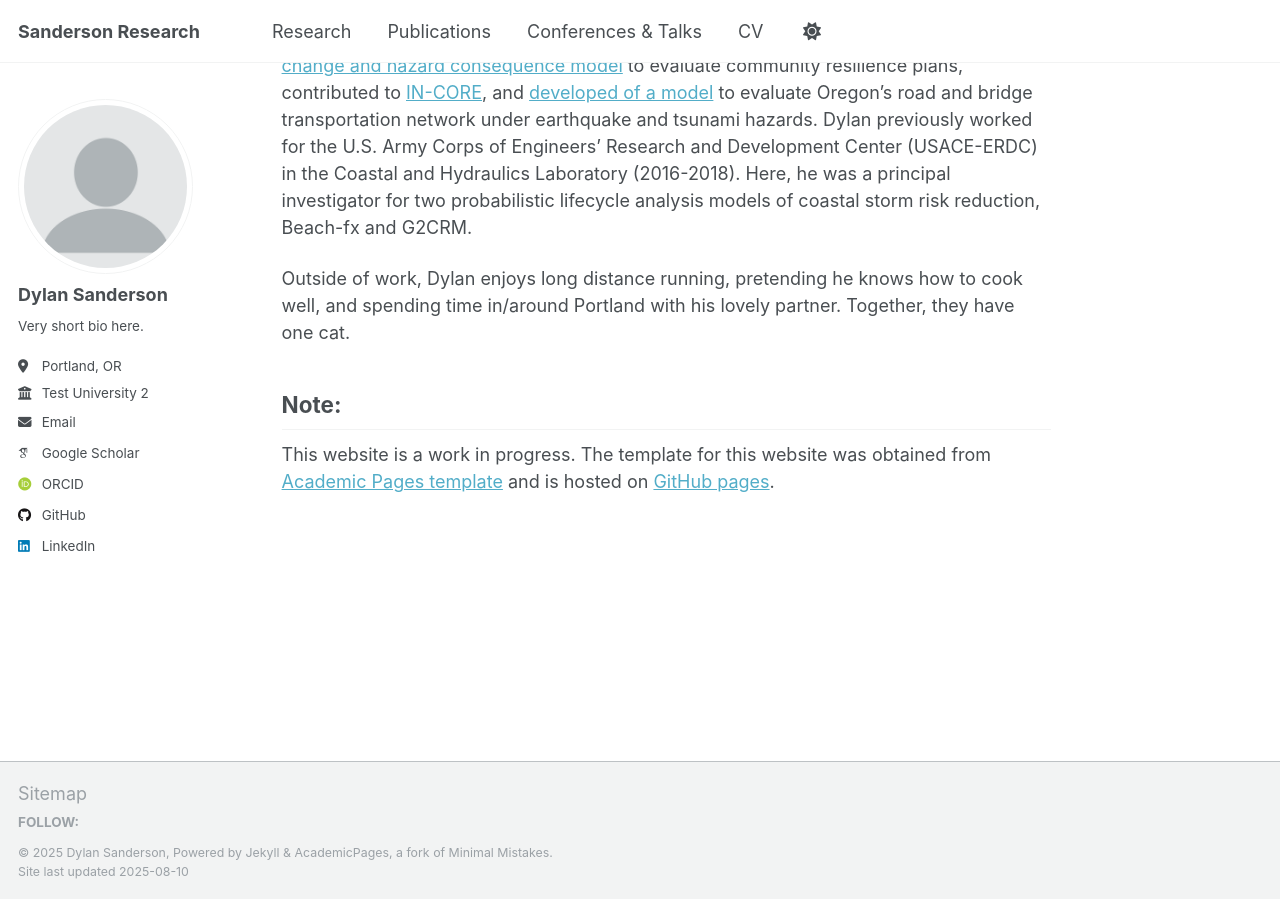
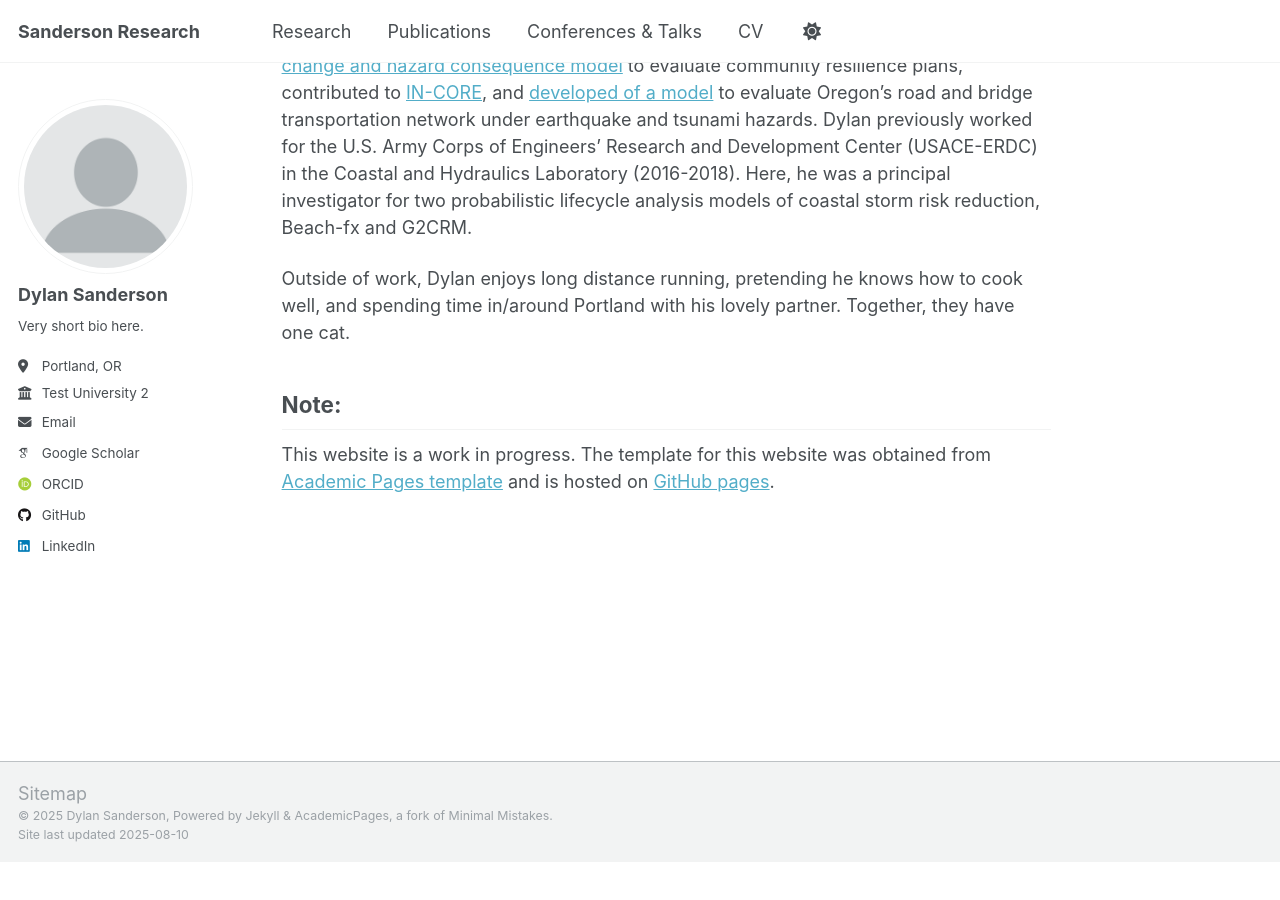
Before and after one commit to 22dylan/22dylan.github.io, a Jekyll site: the page built from _pages/about.md, in a window 1280 px wide and 900 px high, scrolled down 666 px. Built offline with Jekyll 4.4.1, drawn with Linux system fonts in a browser that asks for light colours; some web fonts are replaced; a script that is not in the unit is left out; after the commit the page ends 1529 px from its top, so only the background shows below that.

Commit message:
remove follow footer

```diff
--- a/_config.yml
+++ b/_config.yml
@@ -124,7 +124,8 @@ staticman:
 atom_feed:
   hide                   : true     # change to true to hide the RSS feed in the footer
   path                   : # blank (default) uses feed.xml
-
+follow_fotter:
+  hide                   : true
 
 # SEO Related
 google_site_verification :
--- a/_includes/footer.html
+++ b/_includes/footer.html
@@ -1,4 +1,6 @@
 {% include base_path %}
+
+{% if site.follow_fotter.hide != true %}
 
   {% if site.author.github or site.author.bitbucket or site.atom_feed.hide != true %}
   <div class="page__footer-follow">
@@ -6,9 +8,9 @@
       {% if site.data.ui-text[site.locale].follow_label %}
         <li><strong>{{ site.data.ui-text[site.locale].follow_label }}</strong></li>
       {% endif %}
-<!--     {% if site.author.github %}
+      {% if site.author.github %}
         <li><a href="http://github.com/{{ site.author.github }}"><i class="fab fa-github" aria-hidden="true"></i> GitHub</a></li>
-    {% endif %} -->
+      {% endif %}
       {% if site.author.bitbucket %}
         <li><a href="http://bitbucket.org/{{ site.author.bitbucket }}"><i class="fab fa-bitbucket" aria-hidden="true"></i> Bitbucket</a></li>
       {% endif %}
@@ -18,6 +20,7 @@
     </ul>
   </div>
   {% endif %}
+{% endif %}
 
 <div class="page__footer-copyright">
   &copy; {{ site.time | date: '%Y' }} {{ site.name | default: site.title }}, {{ site.data.ui-text[site.locale].powered_by | default: "Powered by" }} <a href="http://jekyllrb.com" rel="nofollow">Jekyll</a> &amp; <a href="https://github.com/academicpages/academicpages.github.io">AcademicPages</a>, a fork of <a href="https://mademistakes.com/work/minimal-mistakes-jekyll-theme/" rel="nofollow">Minimal Mistakes</a>.<br />
```
Lines whose indentation alone changed are shown as unchanged.
